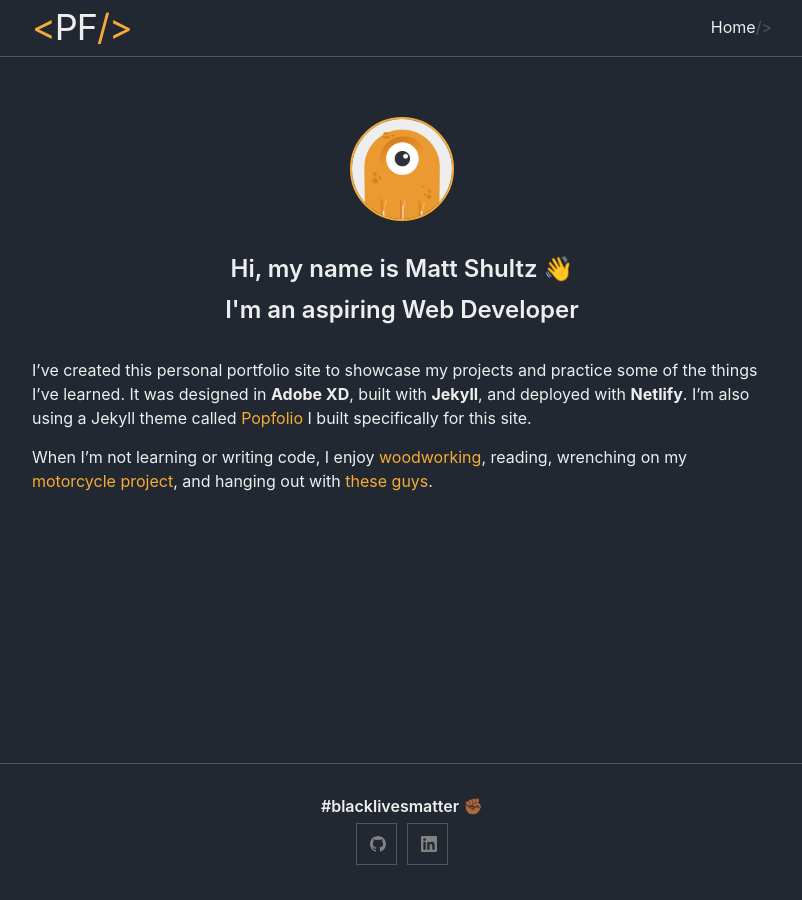
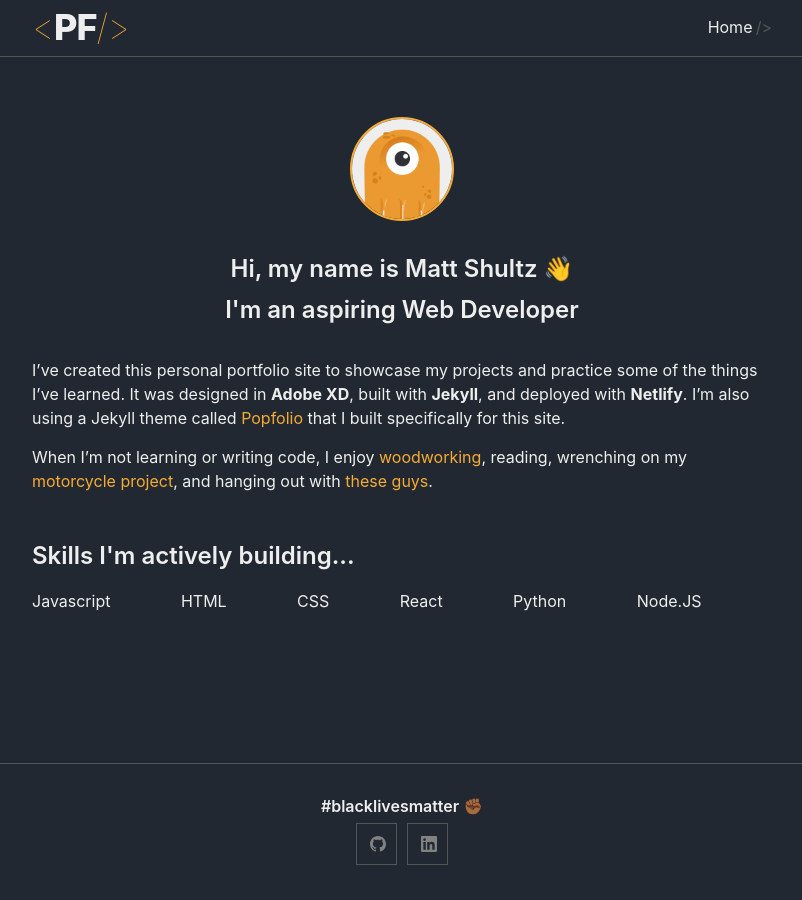
Before and after one commit to AstroMash/popfolio, a Jekyll site: the page built from index.md, in a window 1280 px wide. Shown: the whole page, without its empty margins (238-1040 px from the left). Built offline with Jekyll 4.4.1, drawn with Linux system fonts in a browser that asks for light colours.

Commit message:
Home layout and styling

```diff
--- a/_layouts/home.html
+++ b/_layouts/home.html
@@ -2,17 +2,24 @@
 layout: default
 ---
 
-<img class="avatar" src="{{ site.avatar | relative_url }}"/>
+<img class="avatar" src="{{ site.avatar | relative_url }}" />
 {% if site.intro.main %}
-  <h2 class="intro intro-main">
-    {{ site.intro.main }}
-    <span aria-label="wink" role="img">👋</span>
-  </h2>
-{% endif %}
-{% if site.intro.main %}
-  <h2 class="intro intro-sub">{{ site.intro.sub }}</h2>
+<h2 class="intro intro-main">
+  {{ site.intro.main }}
+  <span aria-label="wink" role="img">👋</span>
+</h2>
+{% endif %} {% if site.intro.sub %}
+<h2 class="intro intro-sub">{{ site.intro.sub }}</h2>
 {% endif %}
 
-<section class="content">
-  {{ content }}
+<section class="content">{{ content }}</section>
+
+<section class="skills">
+  <h2>Skills I'm actively building...</h2>
+  <div class="skill-item">Javascript</div>
+  <div class="skill-item">HTML</div>
+  <div class="skill-item">CSS</div>
+  <div class="skill-item">React</div>
+  <div class="skill-item">Python</div>
+  <div class="skill-item">Node.JS</div>
 </section>
--- a/_sass/_layout.scss
+++ b/_sass/_layout.scss
@@ -12,7 +12,7 @@
 
 .site-title {
   @include relative-font-size(2.25);
-  font-weight: 400;
+  font-weight: $extrabold-font-weight;
   letter-spacing: -1px;
   margin-bottom: 0;
   float: left;
@@ -37,6 +37,7 @@
 
 .title-bracket {
   color: $title-bracket-color;
+  font-weight: $thin-font-weight;
 }
 
 .site-nav {
@@ -92,6 +93,7 @@
 
     & .link-bracket {
       color: $brand-color-dark;
+      margin-left: 0.2rem;
     }
 
     &:hover {
@@ -234,6 +236,26 @@
 }
 
 /**
+ * Skills
+ */
+.skills {
+  display: flex;
+  flex-wrap: wrap;
+}
+
+.skills > h2 {
+  flex: 0 0 100%;
+}
+
+.skills .skill-item {
+  flex-grow: 1;
+}
+
+.skills > .skill-item + .skills > .skill-item {
+  margin-left: 2%;
+}
+
+/**
  * Posts
  */
 .post-header {
--- a/_sass/popfolio.scss
+++ b/_sass/popfolio.scss
@@ -8,9 +8,11 @@ $base-font-family: -apple-system, BlinkMacSystemFont, "Segoe UI", Roboto,
 $code-font-family: "Menlo", "Inconsolata", "Consolas", "Roboto Mono",
   "Ubuntu Mono", "Liberation Mono", "Courier New", monospace;
 $base-font-size: 16px !default;
+$thin-font-weight: 100 !default;
 $base-font-weight: 400 !default;
 $semibold-font-weight: 600 !default;
 $bold-font-weight: 700 !default;
+$extrabold-font-weight: 800 !default;
 $small-font-size: $base-font-size * 0.875 !default;
 $base-line-height: 1.5 !default;
 
--- a/index.md
+++ b/index.md
@@ -3,6 +3,6 @@ title: Home
 layout: home
 ---
 
-I've created this personal portfolio site to showcase my projects and practice some of the things I've learned. It was designed in **Adobe XD**, built with **Jekyll**, and deployed with **Netlify**. I'm also using a Jekyll theme called [Popfolio](#) I built specifically for this site.
+I've created this personal portfolio site to showcase my projects and practice some of the things I've learned. It was designed in **Adobe XD**, built with **Jekyll**, and deployed with **Netlify**. I'm also using a Jekyll theme called [Popfolio](#) that I built specifically for this site.
 
 When I'm not learning or writing code, I enjoy [woodworking](#), reading, wrenching on my [motorcycle project](#), and hanging out with [these guys](#).
```
